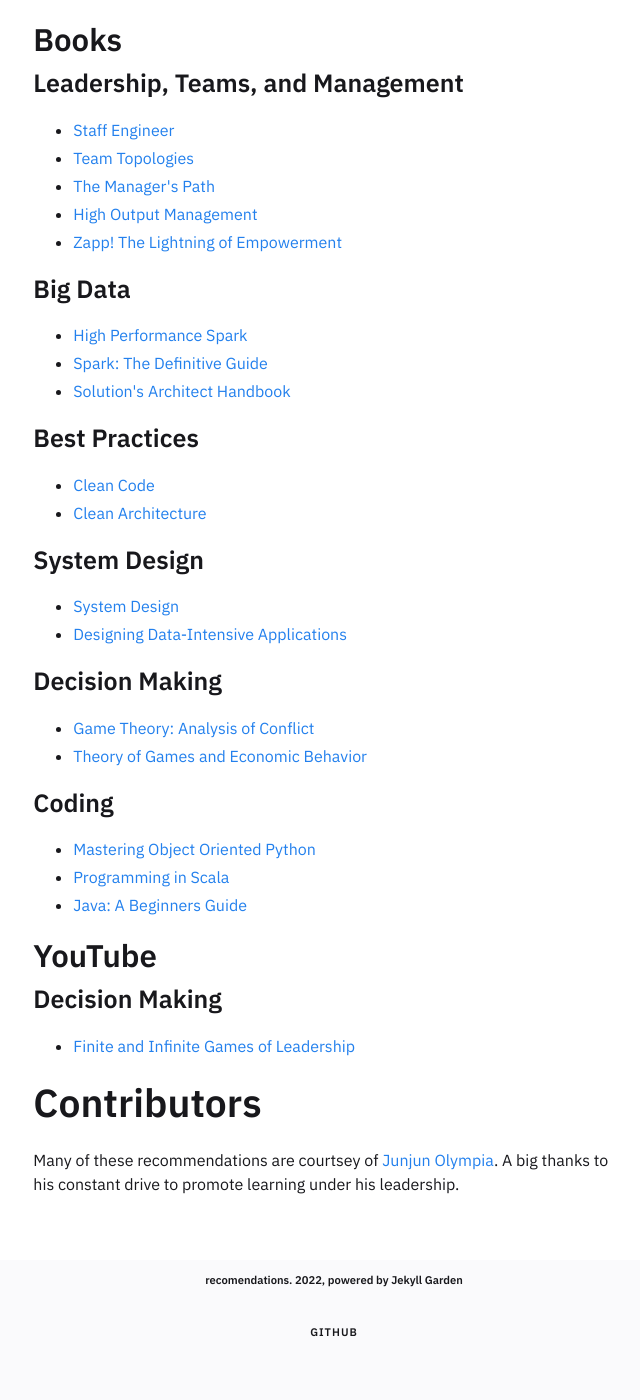
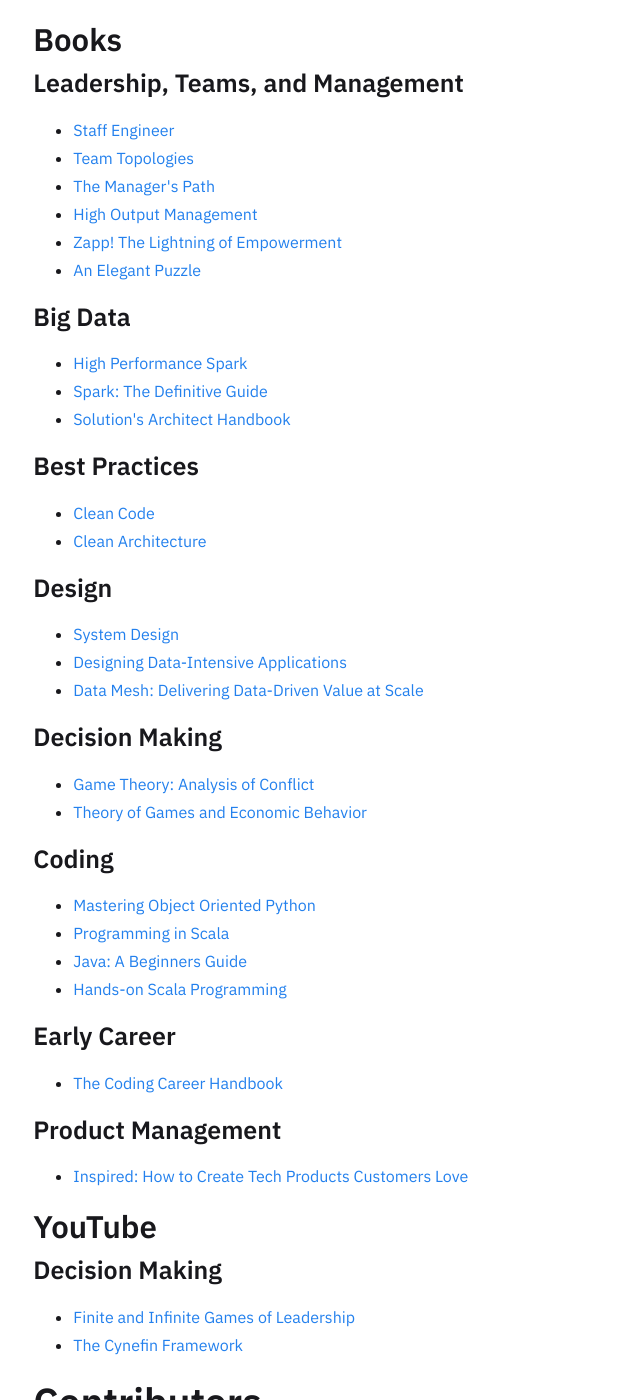
Before and after one commit to GrowingInTech/recommend-resources, a Jekyll site: the page built from _notes/Public/Recommendations.md, in a window 1280 px wide and 1400 px high, scrolled down 370 px. Shown: the whole window, without its empty margins (316-956 px from the left). Built offline with Jekyll 4.4.1, drawn with Linux system fonts in a browser that asks for light colours; nearby versions of some CDN libraries; library files that are not in the unit come from our copies.

Commit message:
Update Recommendations.md

```diff
--- a/_notes/Public/Recommendations.md
+++ b/_notes/Public/Recommendations.md
@@ -15,6 +15,7 @@ Over the course of anyones career, they will compile a list of resources be book
 * [The Manager's Path](https://www.amazon.com/Managers-Path-Leaders-Navigating-Growth/dp/1491973897)
 * [High Output Management](https://www.amazon.com/High-Output-Management-Andrew-Grove-ebook/dp/B015VACHOK)
 * [Zapp! The Lightning of Empowerment](https://www.amazon.com/Zapp-Lightning-Empowerment-Productivity-Satisfaction/dp/0449002829)
+* [An Elegant Puzzle](https://www.amazon.com/Elegant-Puzzle-Systems-Engineering-Management/dp/1732265186)
 
 ### Big Data
 * [High Performance Spark](https://www.amazon.de/-/en/Holden-Karau/dp/1491943203/)
@@ -25,9 +26,10 @@ Over the course of anyones career, they will compile a list of resources be book
 * [Clean Code](https://www.amazon.de/-/en/Robert-Martin/dp/0132350882/)
 * [Clean Architecture](https://www.amazon.de/Robert-C-Martin/dp/0134494164/)
 
-### System Design
+### Design
 * [System Design](https://www.amazon.de/Alex-Xu/dp/B08CMF2CQF/)
 * [Designing Data-Intensive Applications](https://www.amazon.de/-/en/Martin-Kleppmann/dp/1449373321/)
+* [Data Mesh: Delivering Data-Driven Value at Scale](https://www.amazon.com/Data-Mesh-Delivering-Data-Driven-Value/dp/1492092398)
 
 ### Decision Making
 * [Game Theory: Analysis of Conflict](https://www.amazon.de/gp/product/0674341163/)
@@ -37,10 +39,18 @@ Over the course of anyones career, they will compile a list of resources be book
 * [Mastering Object Oriented Python](https://www.amazon.de/-/en/Steven-F-Lott/dp/1789531365/)
 * [Programming in Scala](https://www.amazon.de/-/en/Martin-Odersky-ebook/dp/B097KT5XNK/)
 * [Java: A Beginners Guide](https://www.amazon.de/-/en/Herbert-Schildt-dp-1260463559/dp/1260463559/)
+* [Hands-on Scala Programming](https://www.handsonscala.com/)
+
+### Early Career
+* [The Coding Career Handbook](https://learninpublic.org/)
+
+### Product Management
+* [Inspired: How to Create Tech Products Customers Love](https://www.amazon.com/INSPIRED-Create-Tech-Products-Customers/dp/1119387507)
 
 ## YouTube
 ### Decision Making
 * [Finite and Infinite Games of Leadership](https://www.youtube.com/watch?v=_osKgFwKoDQ)
+* [The Cynefin Framework](https://www.youtube.com/watch?v=N7oz366X0-8)
 
 # Contributors
 Many of these recommendations are courtsey of [Junjun Olympia](https://www.linkedin.com/in/junjunolympia/). A big thanks to his constant drive to promote learning under his leadership.
```
